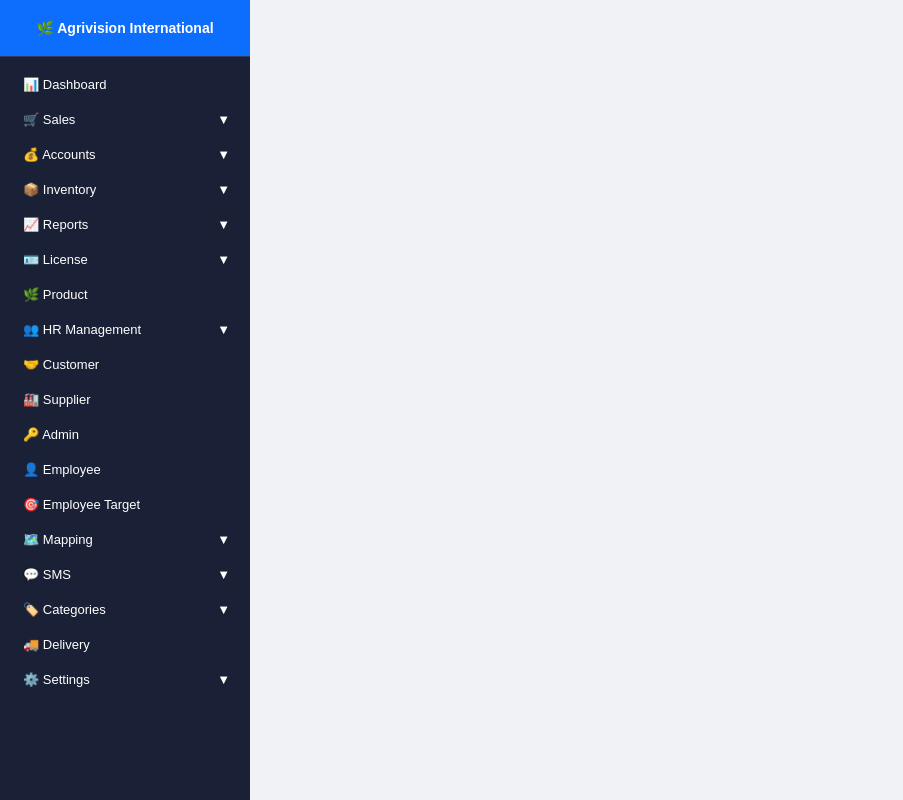
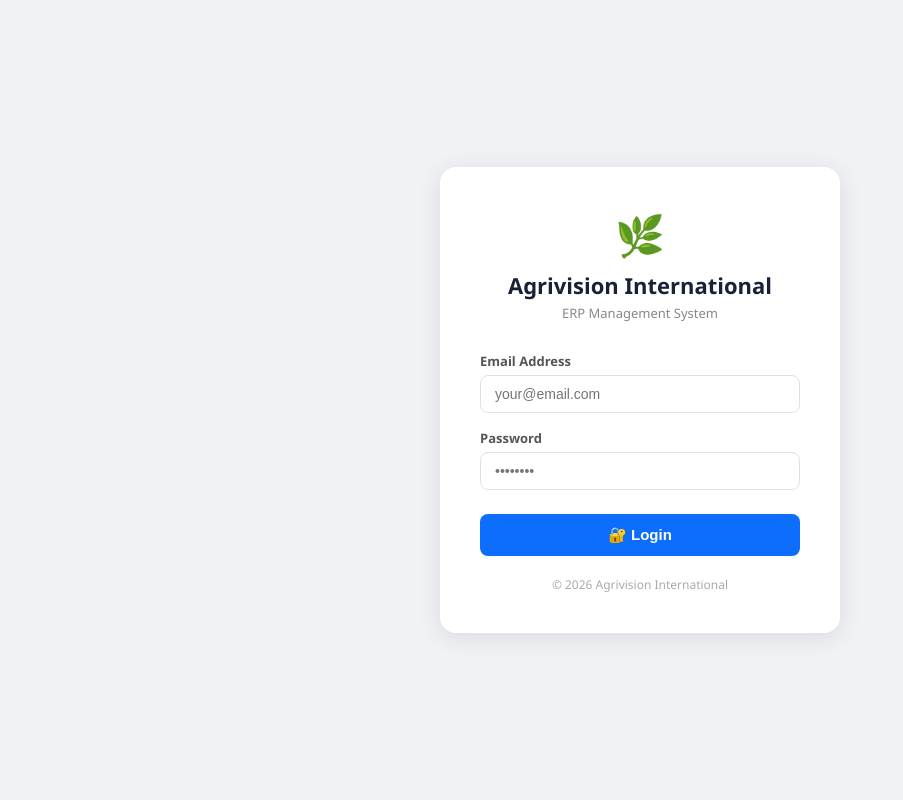
Before and after one commit to ruksat13/agrivision-erp, a React (Create React App) app: page /login in a window 1280 px wide. Shown: the whole page, without its empty margins (0-903 px from the left). Built offline with nearby package versions, Linux system fonts and the light colour scheme; no server answers.

Commit message:
add firebase auth login

```diff
--- a/package.json
+++ b/package.json
@@ -7,6 +7,7 @@
     "@testing-library/jest-dom": "^6.9.1",
     "@testing-library/react": "^16.3.2",
     "@testing-library/user-event": "^13.5.0",
+    "firebase": "^12.14.0",
     "react": "^19.2.7",
     "react-dom": "^19.2.7",
     "react-router-dom": "^7.17.0",
--- a/src/App.js
+++ b/src/App.js
@@ -18,11 +18,22 @@
 import Categories from './pages/Categories';
 import Delivery from './pages/Delivery';
 import Settings from './pages/Settings';
+import Login from './pages/Login';
+import ProtectedRoute from './components/ProtectedRoute';
+import { AuthProvider } from './context/AuthContext';
 import './App.css';
 
 function App() {
   return (
+    <AuthProvider>
       <Router>
+        <Routes>
+          {/* Public Route */}
+          <Route path="/login" element={<Login />} />
+
+          {/* Protected Routes */}
+          <Route path="/*" element={
+            <ProtectedRoute>
               <div style={{ display: 'flex' }}>
                 <Sidebar />
                 <div style={{ flex: 1, marginLeft: '250px', padding: '24px', background: 'transparent', minHeight: '100vh' }}>
@@ -95,7 +106,11 @@
                   </Routes>
                 </div>
               </div>
+            </ProtectedRoute>
+          } />
+        </Routes>
       </Router>
+    </AuthProvider>
   );
 }
 
--- /dev/null
+++ b/src/components/ProtectedRoute.js
@@ -0,0 +1,15 @@
+import React from 'react';
+import { Navigate } from 'react-router-dom';
+import { useAuth } from '../context/AuthContext';
+
+function ProtectedRoute({ children }) {
+    const { currentUser } = useAuth();
+
+    if (!currentUser) {
+        return <Navigate to="/login" />;
+    }
+
+    return children;
+}
+
+export default ProtectedRoute;
--- a/src/components/Sidebar.js
+++ b/src/components/Sidebar.js
@@ -1,5 +1,6 @@
 import React, { useState } from 'react';
 import { useNavigate, useLocation } from 'react-router-dom';
+import { useAuth } from '../context/AuthContext';
 
 const menuItems = [
     { name: 'Dashboard', path: '/', icon: '📊' },
@@ -113,9 +114,15 @@
     const navigate = useNavigate();
     const location = useLocation();
     const [openMenus, setOpenMenus] = useState({});
+    const { logout, currentUser } = useAuth();
 
     const toggleMenu = (name) => {
         setOpenMenus(prev => ({ ...prev, [name]: !prev[name] }));
+    };
+
+    const handleLogout = async () => {
+        await logout();
+        navigate('/login');
     };
 
     return (
@@ -129,7 +136,10 @@
             overflowY: 'auto',
             color: 'white',
             fontFamily: 'Arial, sans-serif',
+            display: 'flex',
+            flexDirection: 'column',
         }}>
+            {/* Logo */}
             <div style={{
                 padding: '20px',
                 backgroundColor: '#0d6efd',
@@ -141,7 +151,21 @@
                 🌿 Agrivision International
             </div>
 
-            <ul style={{ listStyle: 'none', padding: '10px 0', margin: 0 }}>
+            {/* User Info */}
+            {currentUser && (
+                <div style={{
+                    padding: '10px 16px',
+                    backgroundColor: '#111827',
+                    fontSize: '12px',
+                    color: '#adb5bd',
+                    borderBottom: '1px solid #2d3a5a',
+                }}>
+                    👤 {currentUser.email}
+                </div>
+            )}
+
+            {/* Menu */}
+            <ul style={{ listStyle: 'none', padding: '10px 0', margin: 0, flex: 1 }}>
                 {menuItems.map((item) => (
                     <li key={item.name}>
                         <div
@@ -183,6 +207,33 @@
                     </li>
                 ))}
             </ul>
+
+            {/* Footer + Logout */}
+            <div style={{
+                padding: '12px 16px',
+                backgroundColor: '#111827',
+                borderTop: '1px solid #2d3a5a',
+            }}>
+                <div style={{ fontSize: '11px', color: '#64748b', textAlign: 'center', marginBottom: '8px' }}>
+                    © 2026 Agrivision International
+                </div>
+                <button
+                    onClick={handleLogout}
+                    style={{
+                        width: '100%',
+                        padding: '8px',
+                        background: '#dc3545',
+                        color: 'white',
+                        border: 'none',
+                        borderRadius: '6px',
+                        cursor: 'pointer',
+                        fontSize: '13px',
+                        fontWeight: '600',
+                    }}
+                >
+                    🚪 Logout
+                </button>
+            </div>
         </div>
     );
 }
--- /dev/null
+++ b/src/context/AuthContext.js
@@ -0,0 +1,38 @@
+import React, { createContext, useContext, useState, useEffect } from 'react';
+import { auth } from '../firebase';
+import { onAuthStateChanged, signInWithEmailAndPassword, signOut } from 'firebase/auth';
+
+const AuthContext = createContext();
+
+export function useAuth() {
+    return useContext(AuthContext);
+}
+
+export function AuthProvider({ children }) {
+    const [currentUser, setCurrentUser] = useState(null);
+    const [loading, setLoading] = useState(true);
+
+    function login(email, password) {
+        return signInWithEmailAndPassword(auth, email, password);
+    }
+
+    function logout() {
+        return signOut(auth);
+    }
+
+    useEffect(() => {
+        const unsubscribe = onAuthStateChanged(auth, (user) => {
+            setCurrentUser(user);
+            setLoading(false);
+        });
+        return unsubscribe;
+    }, []);
+
+    const value = { currentUser, login, logout };
+
+    return (
+        <AuthContext.Provider value={value}>
+            {!loading && children}
+        </AuthContext.Provider>
+    );
+}
--- /dev/null
+++ b/src/firebase.js
@@ -0,0 +1,17 @@
+import { initializeApp } from "firebase/app";
+import { getAuth } from "firebase/auth";
+import { getFirestore } from "firebase/firestore";
+
+const firebaseConfig = {
+    apiKey: "AIzaSyCWAPj11h5NFw4xOuULvqR8F0WzJCrmecY",
+    authDomain: "agrivision-erp.firebaseapp.com",
+    projectId: "agrivision-erp",
+    storageBucket: "agrivision-erp.firebasestorage.app",
+    messagingSenderId: "877686770216",
+    appId: "1:877686770216:web:2dafa5745f2927a302431d"
+};
+
+const app = initializeApp(firebaseConfig);
+export const auth = getAuth(app);
+export const db = getFirestore(app);
+export default app;
--- /dev/null
+++ b/src/pages/Login.js
@@ -0,0 +1,120 @@
+import React, { useState } from 'react';
+import { useAuth } from '../context/AuthContext';
+import { useNavigate } from 'react-router-dom';
+
+function Login() {
+    const [email, setEmail] = useState('');
+    const [password, setPassword] = useState('');
+    const [error, setError] = useState('');
+    const [loading, setLoading] = useState(false);
+    const { login } = useAuth();
+    const navigate = useNavigate();
+
+    const handleSubmit = async (e) => {
+        e.preventDefault();
+        setError('');
+        setLoading(true);
+        try {
+            await login(email, password);
+            navigate('/');
+        } catch (err) {
+            setError('Email বা Password ভুল হয়েছে!');
+        }
+        setLoading(false);
+    };
+
+    return (
+        <div style={{
+            minHeight: '100vh',
+            background: '#f0f2f5',
+            display: 'flex',
+            alignItems: 'center',
+            justifyContent: 'center',
+            fontFamily: "'Segoe UI', Arial, sans-serif"
+        }}>
+            <div style={{
+                background: 'white',
+                borderRadius: '16px',
+                padding: '40px',
+                width: '400px',
+                boxShadow: '0 4px 24px rgba(0,0,0,0.10)',
+            }}>
+                {/* Logo */}
+                <div style={{ textAlign: 'center', marginBottom: '30px' }}>
+                    <div style={{ fontSize: '40px', marginBottom: '8px' }}>🌿</div>
+                    <h2 style={{ color: '#1a2035', margin: '0 0 4px', fontSize: '22px', fontWeight: '800' }}>
+                        Agrivision International
+                    </h2>
+                    <p style={{ color: '#888', fontSize: '13px', margin: 0 }}>ERP Management System</p>
+                </div>
+
+                {/* Error */}
+                {error && (
+                    <div style={{
+                        background: '#f8d7da', color: '#721c24',
+                        padding: '10px 14px', borderRadius: '8px',
+                        marginBottom: '16px', fontSize: '13px'
+                    }}>
+                        ⚠️ {error}
+                    </div>
+                )}
+
+                {/* Form */}
+                <div style={{ marginBottom: '16px' }}>
+                    <label style={{ fontSize: '13px', fontWeight: '600', color: '#555', marginBottom: '5px', display: 'block' }}>
+                        Email Address
+                    </label>
+                    <input
+                        type="email"
+                        value={email}
+                        onChange={e => setEmail(e.target.value)}
+                        placeholder="your@email.com"
+                        style={{
+                            width: '100%', padding: '10px 14px', borderRadius: '8px',
+                            border: '1px solid #dee2e6', fontSize: '14px',
+                            boxSizing: 'border-box', outline: 'none'
+                        }}
+                    />
+                </div>
+
+                <div style={{ marginBottom: '24px' }}>
+                    <label style={{ fontSize: '13px', fontWeight: '600', color: '#555', marginBottom: '5px', display: 'block' }}>
+                        Password
+                    </label>
+                    <input
+                        type="password"
+                        value={password}
+                        onChange={e => setPassword(e.target.value)}
+                        placeholder="••••••••"
+                        style={{
+                            width: '100%', padding: '10px 14px', borderRadius: '8px',
+                            border: '1px solid #dee2e6', fontSize: '14px',
+                            boxSizing: 'border-box', outline: 'none'
+                        }}
+                    />
+                </div>
+
+                <button
+                    onClick={handleSubmit}
+                    disabled={loading}
+                    style={{
+                        width: '100%', padding: '12px',
+                        background: '#0d6efd', color: 'white',
+                        border: 'none', borderRadius: '8px',
+                        fontSize: '15px', fontWeight: '700',
+                        cursor: loading ? 'not-allowed' : 'pointer',
+                        opacity: loading ? 0.7 : 1
+                    }}
+                >
+                    {loading ? 'Logging in...' : '🔐 Login'}
+                </button>
+
+                <p style={{ textAlign: 'center', fontSize: '12px', color: '#aaa', marginTop: '20px', marginBottom: 0 }}>
+                    © 2026 Agrivision International
+                </p>
+            </div>
+        </div>
+    );
+}
+
+export default Login;
```
Also changed, not shown: 1 other file (tests, documents, lock files or other folders). Lines whose indentation alone changed are shown as unchanged.
